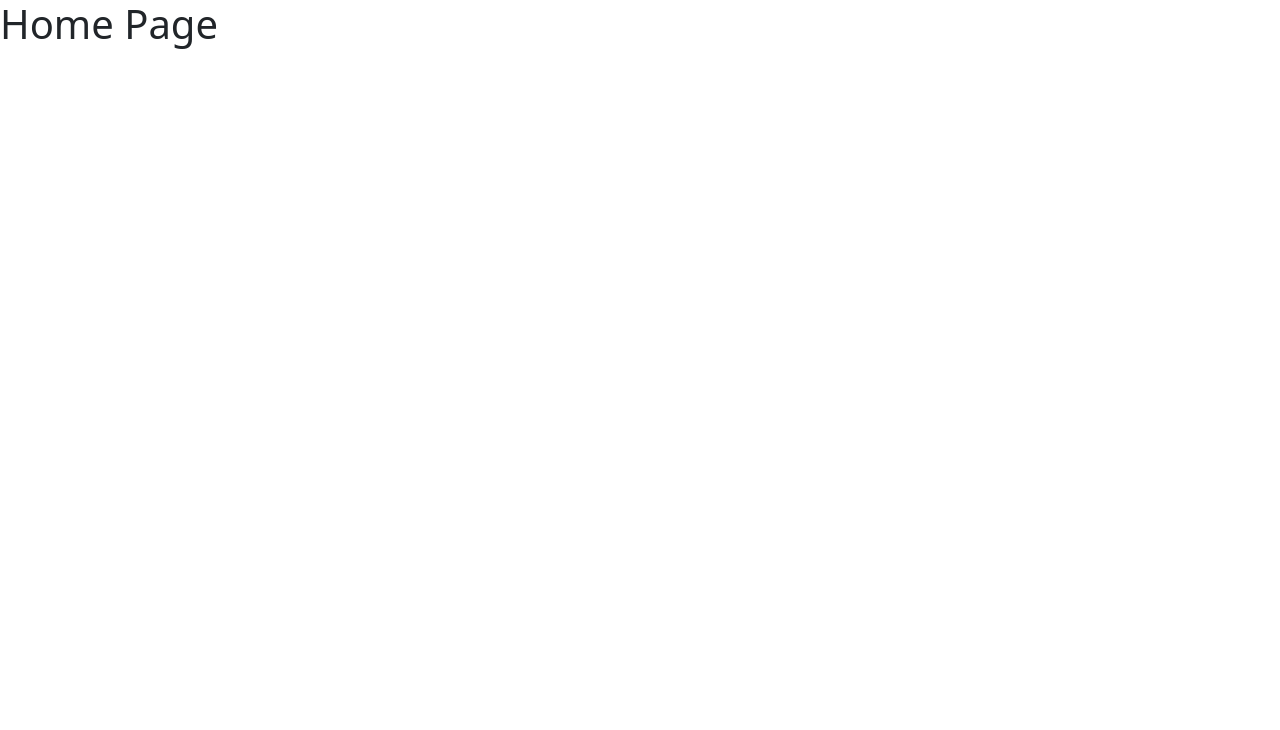
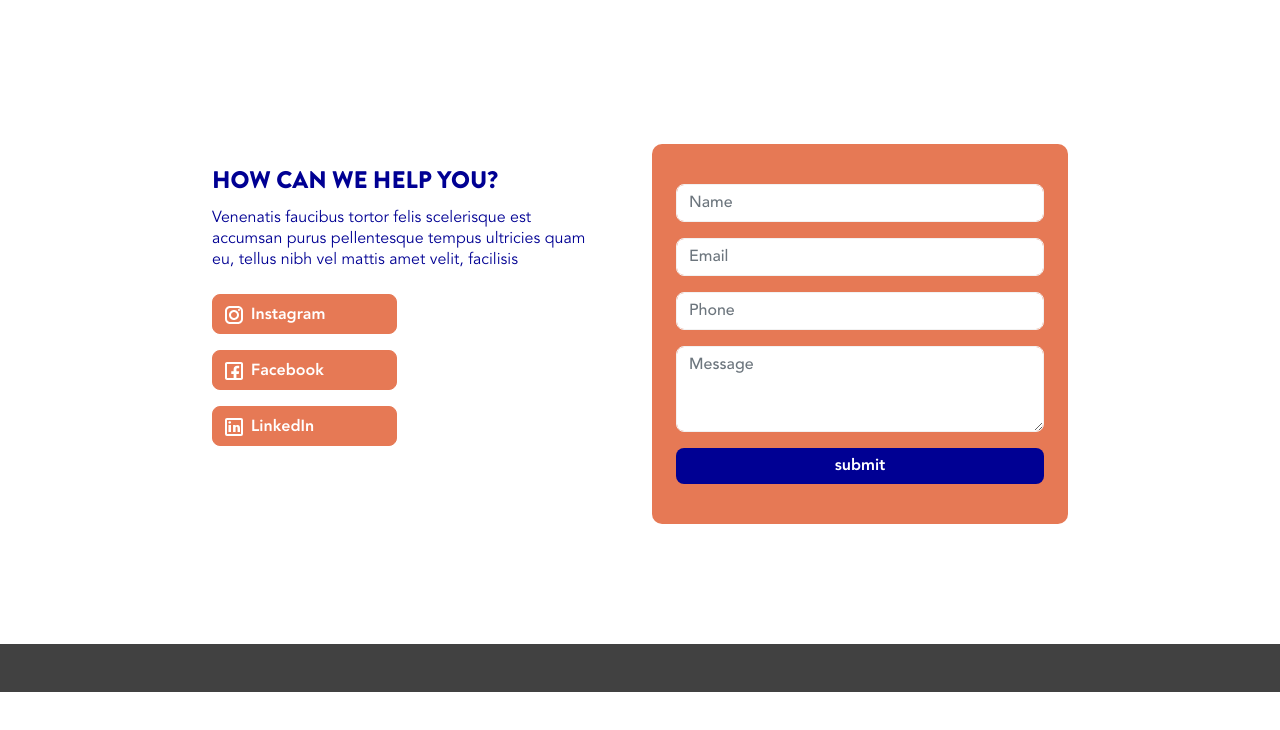
Before and after one commit to crowdbotics-apps/pow-bio-app-26787, a React (Create React App) app in the folder frontend/: page / in a window 1280 px wide. Shown: the top 730 px of the page. Built offline with nearby package versions, Linux system fonts and the light colour scheme.

Commit message:
added contact us section

```diff
--- /dev/null
+++ b/frontend/src/Components/Icons/index.js
@@ -0,0 +1,53 @@
+import React from "react";
+
+export const Instagram = (props) => {
+    return (
+        <svg
+            width={18}
+            height={18}
+            fill="none"
+            xmlns="http://www.w3.org/2000/svg"
+            {...props}
+        >
+            <path
+                d="M5 0C2.243 0 0 2.243 0 5v8c0 2.757 2.243 5 5 5h8c2.757 0 5-2.243 5-5V5c0-2.757-2.243-5-5-5H5zm0 2h8c1.654 0 3 1.346 3 3v8c0 1.654-1.346 3-3 3H5c-1.654 0-3-1.346-3-3V5c0-1.654 1.346-3 3-3zm9 1a1 1 0 100 2 1 1 0 000-2zM9 4C6.243 4 4 6.243 4 9s2.243 5 5 5 5-2.243 5-5-2.243-5-5-5zm0 2c1.654 0 3 1.346 3 3s-1.346 3-3 3-3-1.346-3-3 1.346-3 3-3z"
+                fill="#fff"
+            />
+        </svg>
+    )
+};
+
+
+export const Facebook = (props) => {
+    return (
+        <svg
+            width={18}
+            height={18}
+            fill="none"
+            xmlns="http://www.w3.org/2000/svg"
+            {...props}
+        >
+            <path
+                d="M2 0C.897 0 0 .897 0 2v14c0 1.103.897 2 2 2H16c1.103 0 2-.897 2-2V2c0-1.103-.897-2-2-2H2zm0 2h14l.002 14h-4.588v-3.965h2.365l.352-2.724H11.43V7.574c0-.788.22-1.32 1.35-1.32h1.427V3.822a20.013 20.013 0 00-2.092-.103c-2.074 0-3.494 1.266-3.494 3.59v2.005H6.277v2.725h2.344V16H2V2z"
+                fill="#fff"
+            />
+        </svg>
+    )
+};
+
+export const LinkedIn = (props) => {
+    return (
+        <svg
+            width={18}
+            height={18}
+            fill="none"
+            xmlns="http://www.w3.org/2000/svg"
+            {...props}
+        >
+            <path
+                d="M2 0a2 2 0 00-2 2v14a2 2 0 002 2h14a2 2 0 002-2V2a2 2 0 00-2-2H2zm0 2h14v14H2V2zm2.78 1.316c-.858 0-1.372.516-1.372 1.202 0 .686.514 1.199 1.285 1.199.857 0 1.371-.513 1.371-1.2 0-.685-.514-1.2-1.285-1.2zM3.476 7v7H6V7H3.477zm4.605 0v7h2.523v-3.826c0-1.14.813-1.303 1.057-1.303s.897.245.897 1.303V14H15v-3.826C15 7.977 14.024 7 12.803 7s-1.873.407-2.198.977V7H8.082z"
+                fill="#fff"
+            />
+        </svg>
+    )
+}
--- /dev/null
+++ b/frontend/src/Components/SocialMediaButton/index.js
@@ -0,0 +1,34 @@
+import React from "react";
+import styled from "styled-components";
+
+const Button = styled.button`
+    width: 185px;
+    text-align: left;
+    border-radius: 8px;
+`
+
+const ButtonText = styled.span`
+    font-family: 'Avenir';
+    font-style: normal;
+    font-weight: 700;
+    font-size: 16px;
+    color: #FFFFFF;
+    margin-left: 11px;
+
+    flex: none;
+    order: 1;
+    flex-grow: 0;
+    margin: 0px 8px;
+
+`;
+
+const SocialMediaButton = ({ text, icon }) => {
+    return <Button type="button" className="btn btn-secondary">
+        <span>
+            <span>{icon}</span>
+            <ButtonText>{text}</ButtonText>
+        </span>
+    </Button>
+};
+
+export default SocialMediaButton;
--- /dev/null
+++ b/frontend/src/Pages/HomePage/Sections/ContactUs/index.js
@@ -0,0 +1,116 @@
+import React from 'react';
+import { useForm, Controller } from "react-hook-form";
+import { Facebook, Instagram, LinkedIn } from '../../../../Components/Icons';
+import SocialMediaButton from '../../../../Components/SocialMediaButton';
+import { ContactUsFormContainer, Heading, Paragraph, Section } from './styles';
+import SubmitButton from '../../../../Components/SubmitButton';
+
+const ContactUs = () => {
+
+    const { control, handleSubmit, formState: { errors } } = useForm();
+
+    const onSubmit = (data) => {
+        console.log("Data: ", data);
+    }
+
+    return <Section>
+        <div className="row">
+            <div className="col-12 col-md-6">
+                <div>
+                    <Heading>How can we help you?</Heading>
+                    <Paragraph>
+                        Venenatis faucibus tortor felis scelerisque est accumsan purus pellentesque tempus ultricies quam eu, tellus nibh vel mattis amet velit, facilisis
+                    </Paragraph>
+                    <div className="mt-4">
+                        <div className="mt-3">
+                            <SocialMediaButton
+                                text="Instagram"
+                                icon={<Instagram />}
+                            />
+                        </div>
+                        <div className="mt-3">
+                            <SocialMediaButton
+                                text="Facebook"
+                                icon={<Facebook />}
+                            />
+                        </div>
+                        <div className="mt-3">
+                            <SocialMediaButton
+                                text="LinkedIn"
+                                icon={<LinkedIn />}
+                            />
+                        </div>
+                    </div>
+                </div>
+            </div>
+            <div className="col-12 col-md-6">
+                <ContactUsFormContainer>
+                    <form onSubmit={handleSubmit(onSubmit)}>
+                        <div className="mb-3">
+                            <Controller
+                                name="name"
+                                control={control}
+                                defaultValue=""
+                                rules={{
+                                    required: "This field is required."
+                                }}
+                                render={({ field }) => <input {...field} style={{ border: '1px solid #F2F2F2' }} className="form-control" placeholder="Name" />}
+                            />
+                            {errors.name && <div className="invalid-feedback" style={{ color: 'darkred' }}>{errors.name.message}</div>}
+                        </div>
+
+                        <div className="mb-3">
+                            <Controller
+                                name="email"
+                                control={control}
+                                defaultValue=""
+                                rules={{
+                                    required: "This field is required.",
+                                    pattern: {
+                                        value: /^[A-Z0-9._%+-]+@[A-Z0-9.-]+\.[A-Z]{2,4}$/i,
+                                        message: "Enter a valid e-mail address",
+                                    }
+                                }}
+                                render={({ field }) => <input {...field} style={{ border: '1px solid #F2F2F2' }} className="form-control" placeholder="Email" />}
+                            />
+                            {errors.email && <div className="invalid-feedback" style={{ color: 'darkred' }}>{errors.email.message}</div>}
+                        </div>
+
+                        <div className="mb-3">
+                            <Controller
+                                name="phone"
+                                control={control}
+                                defaultValue=""
+                                rules={{
+                                    required: "This field is required."
+                                }}
+                                render={({ field }) => <input {...field} style={{ border: '1px solid #F2F2F2' }} className="form-control" placeholder="Phone" />}
+                            />
+                            {errors.phone && <div className="invalid-feedback" style={{ color: 'darkred' }}>{errors.phone.message}</div>}
+                        </div>
+
+                        <div className="mb-3">
+                            <Controller
+                                name="message"
+                                control={control}
+                                defaultValue=""
+                                rules={{
+                                    required: "This field is required."
+                                }}
+                                render={({ field }) => <textarea {...field} style={{ border: '1px solid #F2F2F2' }} class="form-control" rows="3" placeholder="Message"></textarea>}
+                            />
+
+                            {errors.message && <div className="invalid-feedback" style={{ color: 'darkred' }}>{errors.message.message}</div>}
+                        </div>
+
+                        <div className="mt-3">
+                            <SubmitButton style={{ width: "100%", background: '#000093', border: 'none' }} type="submit">submit</SubmitButton>
+                        </div>
+                    </form>
+                </ContactUsFormContainer>
+            </div>
+        </div>
+    </Section>
+}
+
+export default ContactUs;
--- /dev/null
+++ b/frontend/src/Pages/HomePage/Sections/ContactUs/styles.js
@@ -0,0 +1,28 @@
+import styled from 'styled-components';
+import { SectionHeading, SectionParagraph } from '../../../../styles';
+
+export const Section = styled.section`
+    padding-top: 120px;
+    padding-bottom: 120px;
+    padding-left: 200px;
+    padding-right: 200px;
+`;
+
+export const Heading = styled(SectionHeading)`
+    color: #000093;
+    margin-bottom: 16px;
+    font-family: 'BrandonGrotesque';
+    margin-top: 24px;
+`;
+
+export const Paragraph = styled(SectionParagraph)`
+    font-family: 'Avenir';
+    color: #000093;
+    max-width: 390px;
+`;
+
+export const ContactUsFormContainer = styled.div`
+    background: #E67955;
+    border-radius: 10px;
+    padding: 40px 24px;
+`;
--- a/frontend/src/Pages/HomePage/index.js
+++ b/frontend/src/Pages/HomePage/index.js
@@ -1,7 +1,14 @@
 import React from "react";
+import ContactUs from "./Sections/ContactUs";
 
 const HomePage = () => {
-    return <h1>Home Page</h1>
+    return <div>
+        <div className="container-xxl">
+            <div className="mt-4"></div>
+            <ContactUs />
+        </div>
+        <section style={{ height: '48px', background: '#414141' }}></section>
+    </div>
 };
 
 export default HomePage;
--- a/frontend/src/index.css
+++ b/frontend/src/index.css
@@ -82,6 +82,12 @@
   src: local('Avenir'), url(./Assets/fonts/Avenir/AvenirLTStd-BlackOblique.otf) format('opentype');
 }
 
+@font-face {
+  font-family: 'BrandonGrotesque';
+  font-weight: 400;
+  font-style: normal;
+  src: local('Avenir'), url(./Assets/fonts/brandon-grotesque/brandon-grotesque-black.otf) format('opentype');
+}
 
 body {
   margin: 0;
--- a/frontend/src/main.scss
+++ b/frontend/src/main.scss
@@ -1,4 +1,5 @@
 $primary: #3F89E3;
+$secondary: #E67955;
 
 $container-max-widths: (
   sm: 540px,
--- a/frontend/src/styles.js
+++ b/frontend/src/styles.js
@@ -19,3 +19,21 @@ export const AlternateOptionLink = styled(Link)`
     color: #3F89E3;
     text-decoration: none;
 `;
+
+// section styles
+export const SectionHeading = styled.h1`
+    font-family: Brandon Grotesque;
+    font-style: normal;
+    font-weight: normal;
+    font-size: 24px;
+    line-height: 100%;
+    text-transform: uppercase;
+`;
+
+export const SectionParagraph = styled.p`
+    font-family: Open Sans;
+    font-style: normal;
+    font-weight: normal;
+    font-size: 16px;
+    line-height: 130%;
+`;
```
Also changed, not shown: frontend/src/Assets/fonts/brandon-grotesque/brandon-grotesque-black.otf (added).
